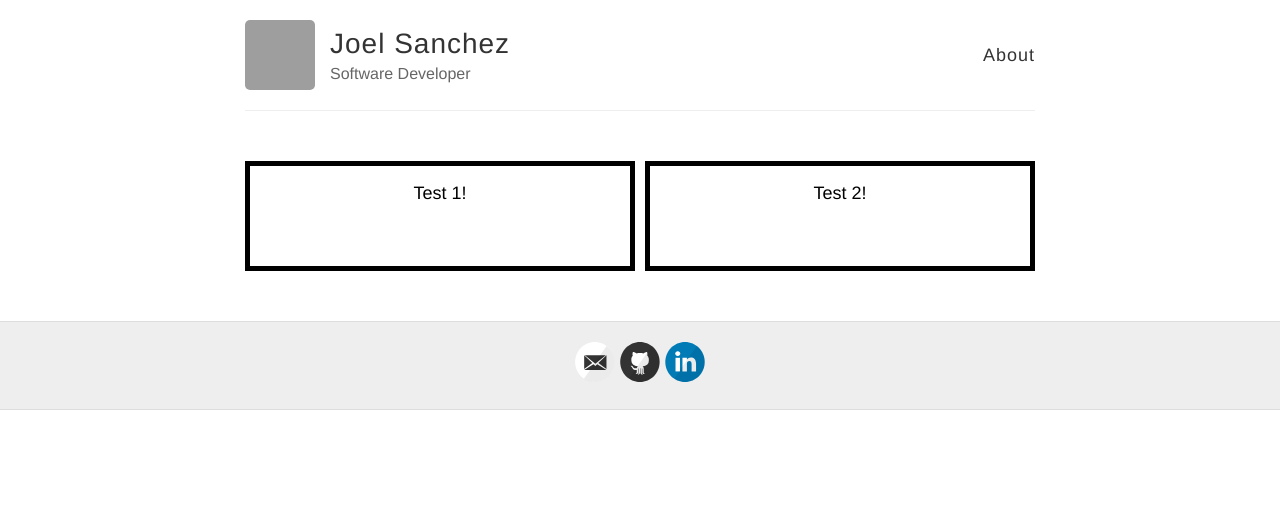
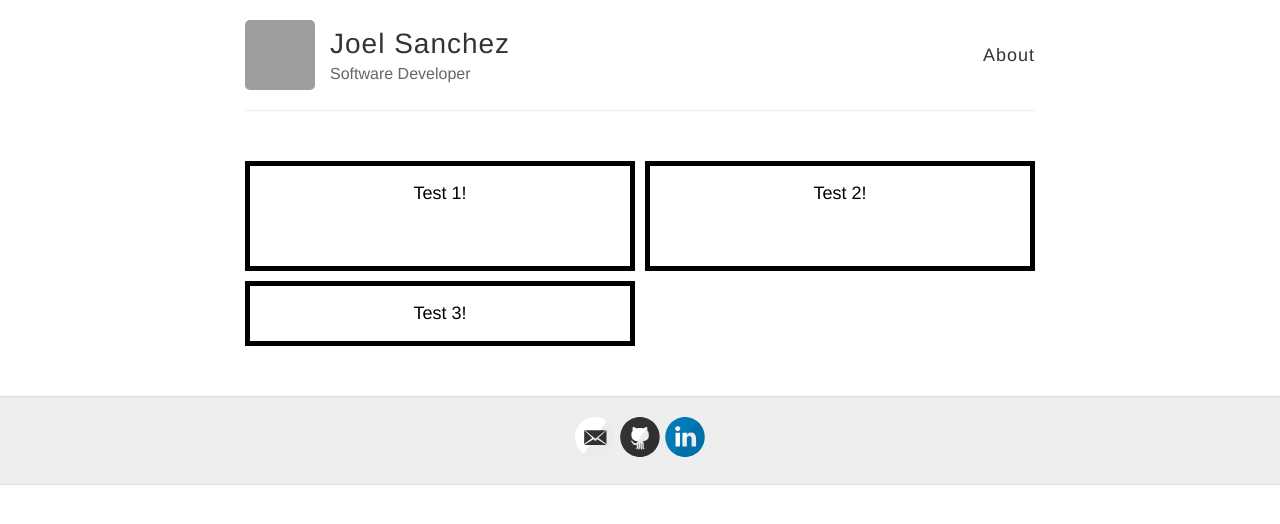
Before and after one commit to JSanchez78657/JSanchez78657.github.io, a Jekyll site: the page built from index.html, in a window 1280 px wide. Shown: the top 524 px of the page. Built offline with Jekyll 4.4.1, drawn with Linux system fonts in a browser that asks for light colours; grey boxes are pictures that could not be loaded.

Commit message:
Adding another block for testing

```diff
--- a/index.html
+++ b/index.html
@@ -9,4 +9,7 @@ published: true
   <div class="block">
     <p>Test 2!</p>
   </div>
+  <div class="block">
+    <p>Test 3!</p>
+  </div>
 </div>
```
